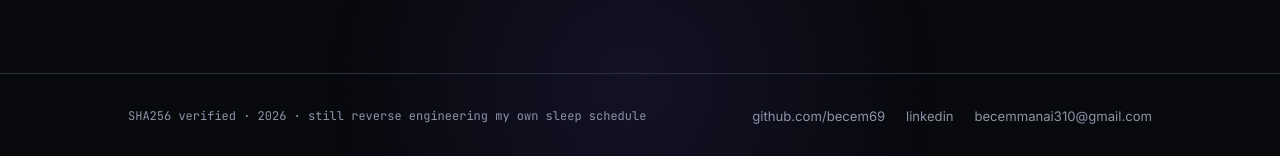
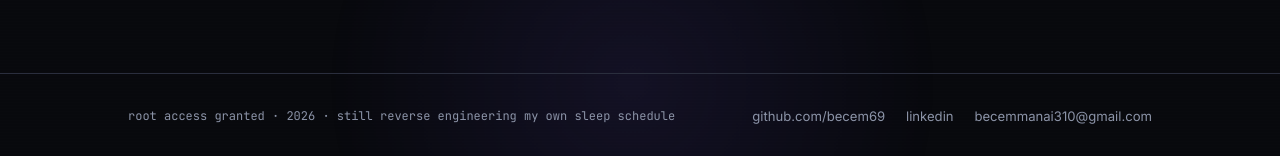
Before and after one commit to becem69/becem69.github.io, a Jekyll site: the page built from index.md, in a window 1280 px wide and 900 px high, scrolled down 3827 px. Shown: the part 741-897 px from the top of the window. Built offline with Jekyll 4.4.1, drawn with Linux system fonts in a browser that asks for light colours.

Commit message:
Update default.html

```diff
--- a/_layouts/default.html
+++ b/_layouts/default.html
@@ -36,7 +36,7 @@
 
   <footer class="footer">
     <div class="footer-inner">
-      <p class="footer-hash">SHA256 verified &middot; {{ 'now' | date: "%Y" }} &middot; still reverse engineering my own sleep schedule</p>
+      <p class="footer-hash">root access granted &middot; {{ 'now' | date: "%Y" }} &middot; still reverse engineering my own sleep schedule</p>
       <div class="footer-links">
         <a href="https://github.com/{{ site.github_username }}" target="_blank" rel="noopener">github.com/{{ site.github_username }}</a>
         <a href="https://linkedin.com/in/{{ site.linkedin_username }}" target="_blank" rel="noopener">linkedin</a>
```
